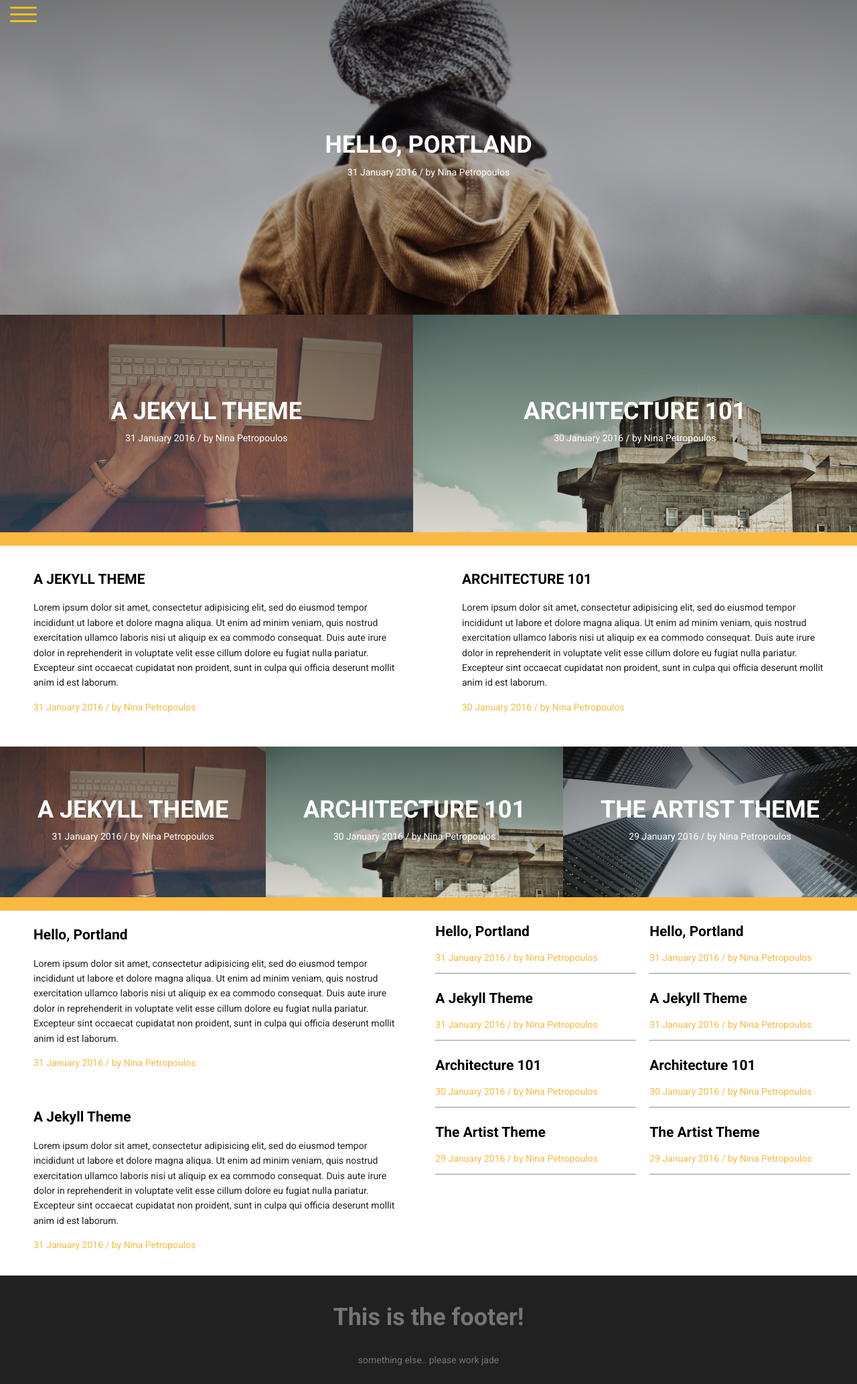
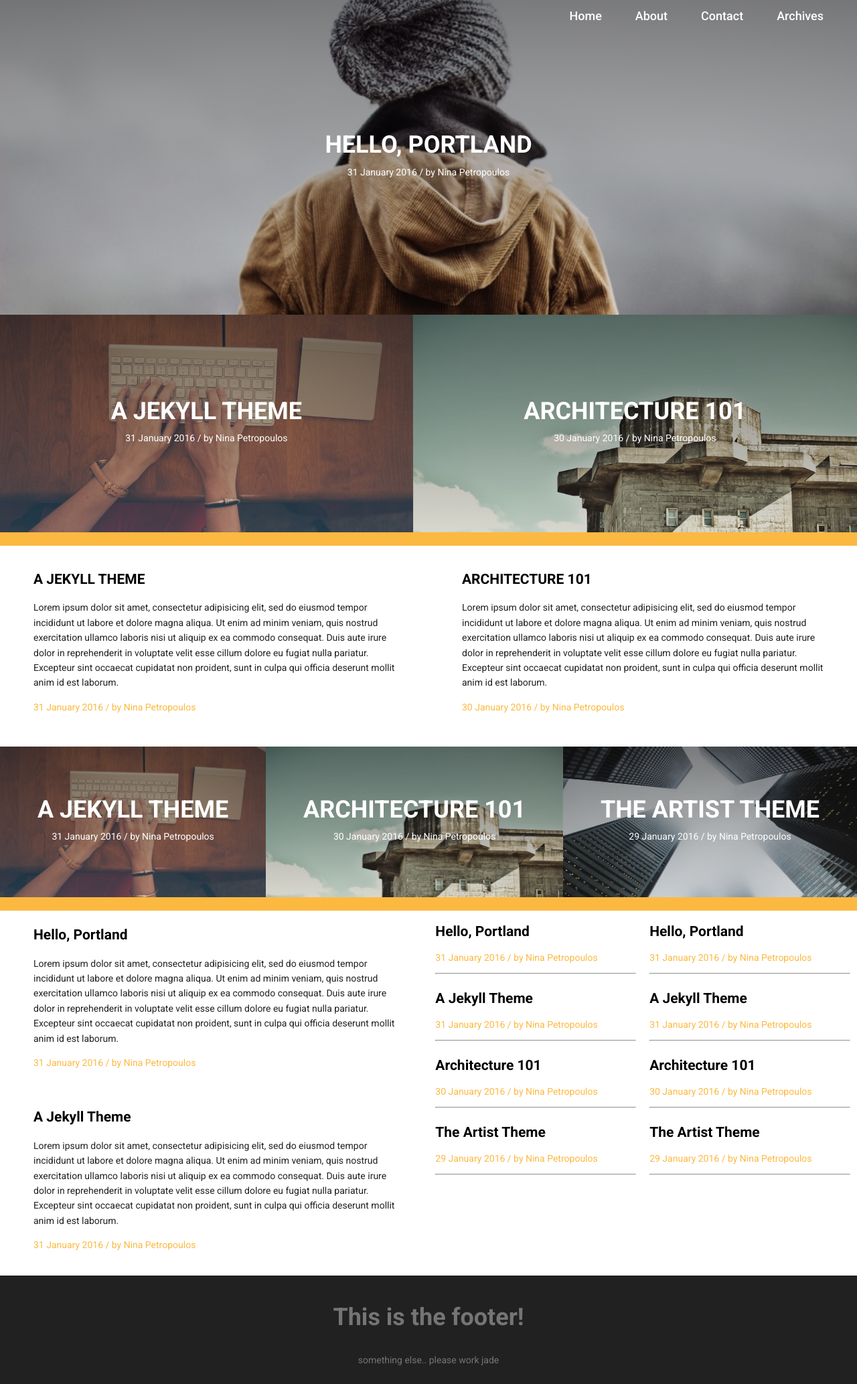
Before and after one commit to ninapetrop/Artist-Theme, a Jekyll site: the page built from index.html, in a window 1280 px wide. Shown: the whole page at 67% size. Built offline with Jekyll 4.4.1, drawn with Linux system fonts in a browser that asks for light colours; nearby versions of some CDN libraries; Markdown is read by kramdown in place of the engine named in the settings.

Commit message:
push menu and navbar are responsive to media queries

```diff
--- a/_includes/nav.html
+++ b/_includes/nav.html
@@ -1 +1 @@
-<div id="menu" class="slideout-menu slideout-closed"><div class="flexbox"><nav><h2>Menu</h2><a href="{{ site.url }}">Home</a><a href="{{ site.url }}/about.html">About</a><a href="#">Contact</a><a href="#">Archives</a></nav><div class="details"><b>Portland Theme</b><p>A Jekyll Theme</p><p class="small"> A theme for artists, creatives, ponderers and anyone else looking for a clean, responsive, and modern Jekyll theme.</p></div></div></div>
+<div id="menu" class="slideout-menu slideout-closed"><div class="flexbox"><nav><h2>Menu</h2><a href="{{ site.url }}">Home</a><a href="{{ site.url }}/about.html">About</a><a href="#">Contact</a><a href="#">Archives</a></nav><div class="details"><b>Portland Theme</b><p>A Jekyll Theme</p><p class="small"> A theme for artists, creatives, ponderers and anyone else looking for a clean, responsive, and modern Jekyll theme.</p></div></div></div><div id="menu" class="topNavbar"><nav><a href="{{ site.url }}">Home</a><a href="{{ site.url }}/about.html">About</a><a href="#">Contact</a><a href="#">Archives      </a></nav></div>
--- a/assets/css/main.css
+++ b/assets/css/main.css
@@ -504,6 +504,9 @@ main .toggle-button {
   cursor: pointer;
   background: none;
   border: none; }
+  @media (min-width: 910px) {
+    main .toggle-button {
+      display: none; } }
   main .toggle-button .bar {
     display: block;
     position: absolute;
@@ -533,6 +536,23 @@ main .toggle-button {
       top: 8px;
       -webkit-transform: rotate(-135deg);
               transform: rotate(-135deg); }
+
+#menu.topNavbar {
+  position: fixed;
+  z-index: 1;
+  width: auto;
+  top: 0;
+  right: 0;
+  padding-top: 10px; }
+  #menu.topNavbar a {
+    width: 200px;
+    margin-right: 50px;
+    font-size: 18px;
+    font-weight: 500;
+    color: white; }
+  @media (min-width: 10px) and (max-width: 910px) {
+    #menu.topNavbar {
+      display: none; } }
 
 footer {
   background: #212121;
```
Also changed, not shown: _jadefiles/nav.jade (+7 -0 lines), assets/css/2-modules/nav.sass (+20 -1 lines), 7 other files.
